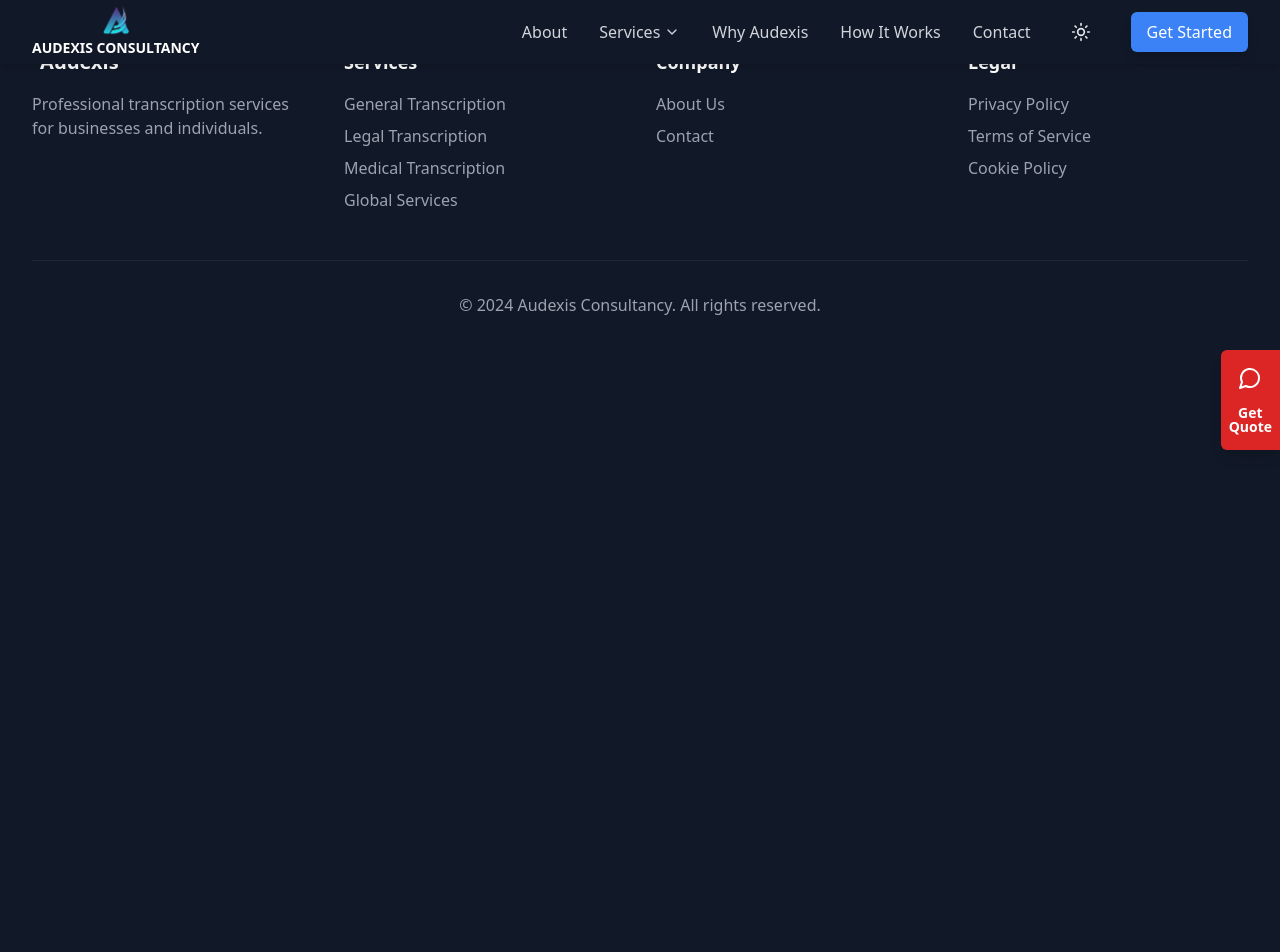
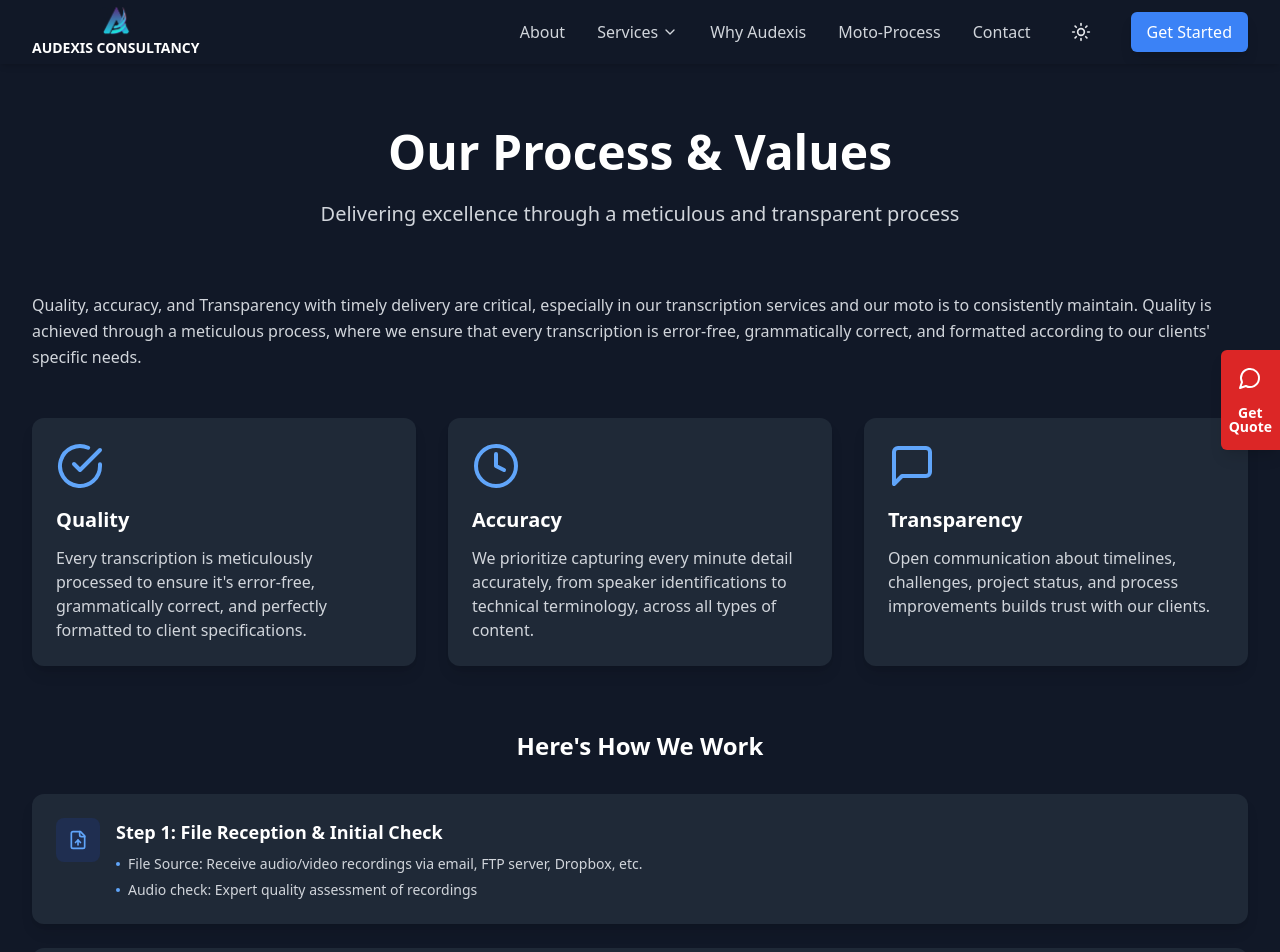
Before and after one commit to newcomer119/Audexis, a React (Vite) app: page /moto-process in a window 1280 px wide. Shown: the top 952 px of the page. Before the commit the page ends 800 px from the top, so only its background shows below. Built offline with nearby package versions, Linux system fonts and the light colour scheme.

Commit message:
made changes

```diff
--- a/src/App.tsx
+++ b/src/App.tsx
@@ -4,25 +4,21 @@ import { ThemeProvider } from "./context/ThemeContext";
 import { Navbar } from "./components/Navbar";
 import { Hero } from "./components/Hero";
 import { Services } from "./components/Services";
-import { HowItWorks } from "./components/HowItWorks";
 import { Contact } from "./components/Contact";
 import { Footer } from "./components/Footer";
 import { Upload } from "./components/Upload";
 import { About } from "./components/about/About";
 import { LegalTranscriptionPage } from "./pages/services/LegalTranscription";
 import { WhyAudexis } from "./components/why-audexis/WhyAudexis";
-import { ScrollToTop } from "./components/ScrollToTop.tsx";
+import { ScrollToTop } from "./components/ScrollToTop";
+import { MotoProcess } from "./pages/MotoProcess";
 import { MessageCircle } from "lucide-react";
-import { GlobalTranscriptionPage } from "./pages/services/GlobalTranscription.tsx";
-import { GeneralTranscriptionPage } from "./pages/services/GeneralTranscription.tsx";
-import { MedicalTranscriptionPage } from "./pages/services/MedicalTranscription.tsx";
 
 function HomePage() {
   return (
     <>
       <Hero />
       <Services />
-      <HowItWorks />
       <Contact />
     </>
   );
@@ -40,15 +36,13 @@ export function App() {
             <Route path="/upload" element={<Upload />} />
             <Route path="/about" element={<About />} />
             <Route path="/services/legal" element={<LegalTranscriptionPage />} />
-            <Route path="/services/general" element={<GeneralTranscriptionPage />} />
-            <Route path="/services/medical" element={<MedicalTranscriptionPage />} />
-            <Route path="/services/global" element={<GlobalTranscriptionPage />} />
             <Route path="/why-audexis" element={<WhyAudexis />} />
+            <Route path="/moto-process" element={<MotoProcess />} />
           </Routes>
           <Footer />
 
           <a
-            href="tel:+91 9811175099"
+            href="tel:+1234567890"
             className="fixed right-0 top-1/2 transform -translate-y-1/2 bg-red-600 hover:bg-red-700 text-white font-semibold py-4 px-2 rounded-l-md shadow-lg flex flex-col items-center justify-center space-y-2 transition-all duration-300"
           >
             <MessageCircle className="w-6 h-6 mb-2" />
--- a/src/components/Navbar.tsx
+++ b/src/components/Navbar.tsx
@@ -88,12 +88,12 @@ export function Navbar() {
             >
               Why Audexis
             </Link>
-            <a
-              href="#how-it-works"
+            <Link
+              to="/moto-process"
               className="text-gray-700 dark:text-gray-300 hover:text-gray-900 dark:hover:text-white"
             >
-              How It Works
-            </a>
+              Moto-Process
+            </Link>
             <a
               href="#contact"
               className="text-gray-700 dark:text-gray-300 hover:text-gray-900 dark:hover:text-white"
@@ -111,9 +111,8 @@ export function Navbar() {
         </div>
 
         {/* Mobile menu */}
-        <div className={`md:hidden transition-all duration-300 ease-in-out ${
-          isMenuOpen ? 'max-h-screen opacity-100' : 'max-h-0 opacity-0 pointer-events-none'
-        }`}>
+        <div className={`md:hidden transition-all duration-300 ease-in-out ${isMenuOpen ? 'max-h-screen opacity-100' : 'max-h-0 opacity-0 pointer-events-none'
+          }`}>
           <div className="px-2 pt-2 pb-3 space-y-1 bg-white dark:bg-gray-900 rounded-b-lg shadow-lg">
             <Link
               to="/about"
--- /dev/null
+++ b/src/components/moto-process/CoreValues.tsx
@@ -0,0 +1,45 @@
+import React from 'react';
+import { CheckCircle, Clock, MessageSquare } from 'lucide-react';
+
+export function CoreValues() {
+  const values = [
+    {
+      icon: CheckCircle,
+      title: "Quality",
+      description: "Every transcription is meticulously processed to ensure it's error-free, grammatically correct, and perfectly formatted to client specifications."
+    },
+    {
+      icon: Clock,
+      title: "Accuracy",
+      description: "We prioritize capturing every minute detail accurately, from speaker identifications to technical terminology, across all types of content."
+    },
+    {
+      icon: MessageSquare,
+      title: "Transparency",
+      description: "Open communication about timelines, challenges, project status, and process improvements builds trust with our clients."
+    }
+  ];
+
+  return (
+    <div className="mb-16">
+      <div className="prose prose-lg dark:prose-invert max-w-none mb-12">
+        <p className="text-gray-700 dark:text-gray-300 leading-relaxed">
+          Quality, accuracy, and Transparency with timely delivery are critical, especially in our transcription services and our moto is to consistently maintain. Quality is achieved through a meticulous process, where we ensure that every transcription is error-free, grammatically correct, and formatted according to our clients' specific needs.
+        </p>
+      </div>
+      <div className="grid grid-cols-1 md:grid-cols-3 gap-8">
+        {values.map((value, index) => (
+          <div key={index} className="bg-white dark:bg-gray-800 p-6 rounded-xl shadow-lg">
+            <value.icon className="h-12 w-12 text-blue-600 dark:text-blue-400 mb-4" />
+            <h3 className="text-xl font-semibold text-gray-900 dark:text-white mb-3">
+              {value.title}
+            </h3>
+            <p className="text-gray-600 dark:text-gray-300">
+              {value.description}
+            </p>
+          </div>
+        ))}
+      </div>
+    </div>
+  );
+}
--- /dev/null
+++ b/src/components/moto-process/ProcessSteps.tsx
@@ -0,0 +1,83 @@
+import React from 'react';
+import { FileUp, CheckSquare, Pen, FileCheck, FileText } from 'lucide-react';
+
+export function ProcessSteps() {
+  const steps = [
+    {
+      icon: FileUp,
+      title: "File Reception & Initial Check",
+      details: [
+        "File Source: Receive audio/video recordings via email, FTP server, Dropbox, etc.",
+        "Audio check: Expert quality assessment of recordings"
+      ]
+    },
+    {
+      icon: CheckSquare,
+      title: "Acknowledgement",
+      details: [
+        "Quick confirmation of receipt",
+        "Provide estimated turnaround time"
+      ]
+    },
+    {
+      icon: Pen,
+      title: "Transcription Process",
+      details: [
+        "Expert transcribers begin the process",
+        "Regular updates to clients throughout"
+      ]
+    },
+    {
+      icon: FileCheck,
+      title: "Quality Control",
+      details: [
+        "Initial proofreading by Quality Analyst",
+        "Level 2 proofreading for detailed error checking"
+      ]
+    },
+    {
+      icon: FileText,
+      title: "Final Formatting",
+      details: [
+        "Template verification",
+        "Font size and style checking",
+        "Format alignment with client requirements"
+      ]
+    }
+  ];
+
+  return (
+    <div className="space-y-8">
+      <h2 className="text-2xl flex justify-center font-bold text-gray-900 dark:text-white mb-8">
+        Here's How We Work
+      </h2>
+      <div className="space-y-6">
+        {steps.map((step, index) => (
+          <div
+            key={index}
+            className="bg-white dark:bg-gray-800 rounded-xl p-6 shadow-lg transition-transform hover:scale-[1.02]"
+          >
+            <div className="flex items-start gap-4">
+              <div className="bg-blue-100 dark:bg-blue-900/30 p-3 rounded-lg">
+                <step.icon className="h-5 w-5 text-blue-600 dark:text-blue-400" />
+              </div>
+              <div>
+                <h3 className="text-lg font-semibold text-gray-900 dark:text-white mb-2">
+                  Step {index + 1}: {step.title}
+                </h3>
+                <ul className="space-y-1.5">
+                  {step.details.map((detail, idx) => (
+                    <li key={idx} className="text-sm text-gray-600 dark:text-gray-300 flex items-center gap-2">
+                      <span className="w-1 h-1 bg-blue-600 dark:bg-blue-400 rounded-full"></span>
+                      {detail}
+                    </li>
+                  ))}
+                </ul>
+              </div>
+            </div>
+          </div>
+        ))}
+      </div>
+    </div>
+  );
+}
--- /dev/null
+++ b/src/pages/MotoProcess.tsx
@@ -0,0 +1,27 @@
+import React from 'react';
+import { BackgroundAnimation } from '../components/animations/BackgroundAnimation';
+import { CoreValues } from '../components/moto-process/CoreValues';
+import { ProcessSteps } from '../components/moto-process/ProcessSteps';
+import { Contact } from '../components/Contact';
+
+export function MotoProcess() {
+  return (
+    <div className="relative pt-20 section-gradient min-h-screen">
+      <BackgroundAnimation />
+      <div className="max-w-7xl mx-auto px-4 sm:px-6 lg:px-8 py-12">
+        <div className="text-center mb-16">
+          <h1 className="text-4xl sm:text-5xl font-bold text-gray-900 dark:text-white mb-6">
+            Our Process & Values
+          </h1>
+          <p className="text-lg sm:text-xl text-gray-700 dark:text-gray-300 max-w-3xl mx-auto">
+            Delivering excellence through a meticulous and transparent process
+          </p>
+        </div>
+
+        <CoreValues />
+        <ProcessSteps />
+        <Contact />
+      </div>
+    </div>
+  );
+}
```
